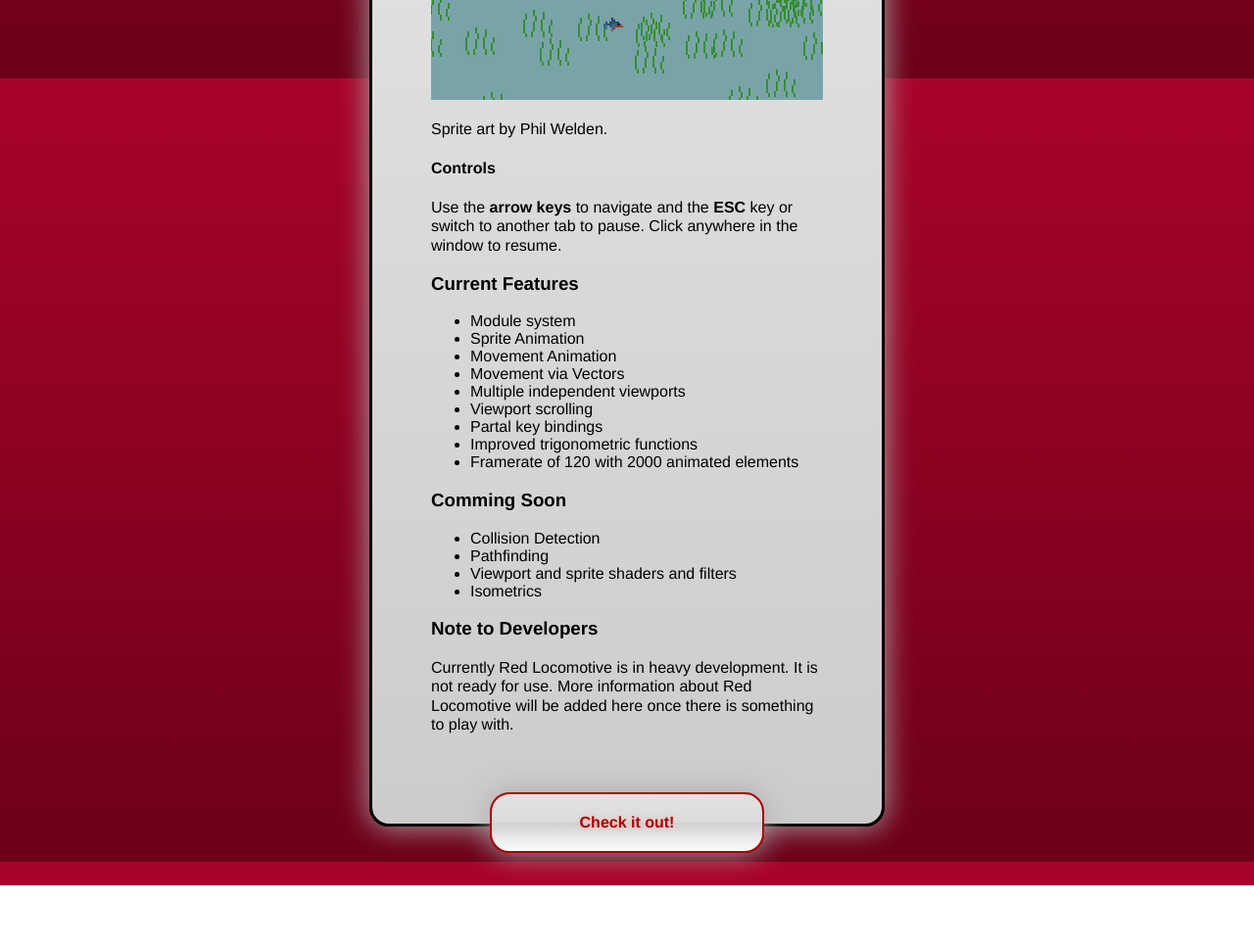
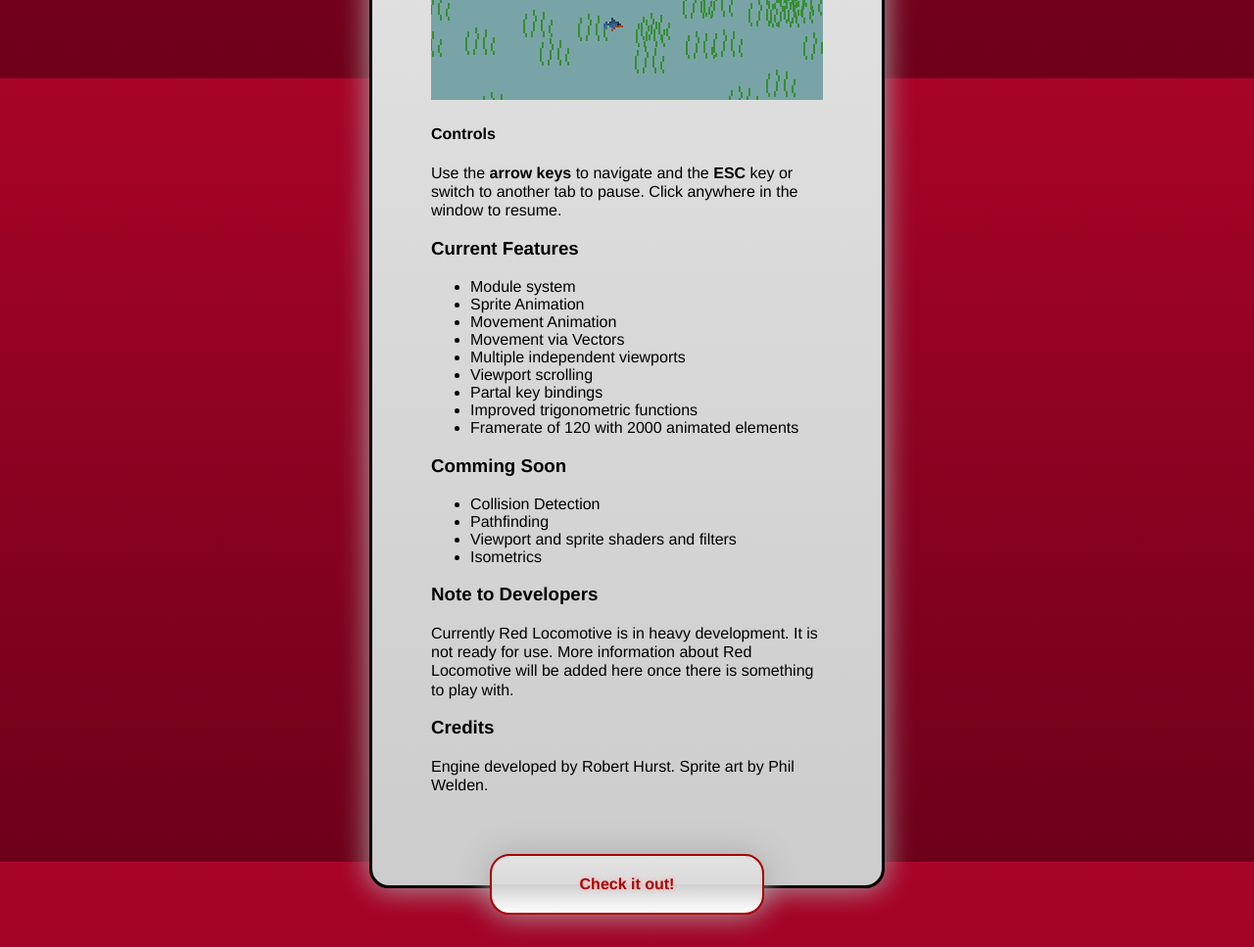
Before and after one commit to RobertWHurst/Red-Locomotive, a plain HTML site: page index.html in a window 1280 px wide. Shown: the part 720-1687 px from the top of the page at 98% size. Before the commit the page ends 1624 px from the top, so only its background shows below. Drawn offline with Linux system fonts and the light colour scheme.

Commit message:
+ Added credit section.

```diff
--- a/index.html
+++ b/index.html
@@ -21,7 +21,6 @@
                 </p>
                 <h3>Example</h3>
                 <canvas id="mainView">Sorry, Your web browser doesn't support canvas.</canvas>
-                <p>Sprite art by Phil Welden.</p>
                 <h4>Controls</h4>
                 <p>Use the <b>arrow keys</b> to navigate and the <b>ESC</b> key or switch to another tab to pause. Click anywhere in the window to resume.</p>
                 <h3>Current Features</h3>
@@ -48,6 +47,10 @@
                     Currently Red Locomotive is in heavy development. It is not ready for use.
                     More information about Red Locomotive will be added here once there is something to play with.
                 </p>
+                <h3>Credits</h3>
+                <p>
+                    Engine developed by Robert Hurst. Sprite art by Phil Welden.
+                </p>
                 <a class="checkIt" href="https://github.com/RobertWHurst/Red-Locomotive">Check it out!</a>
             </div>
         </div>
```
